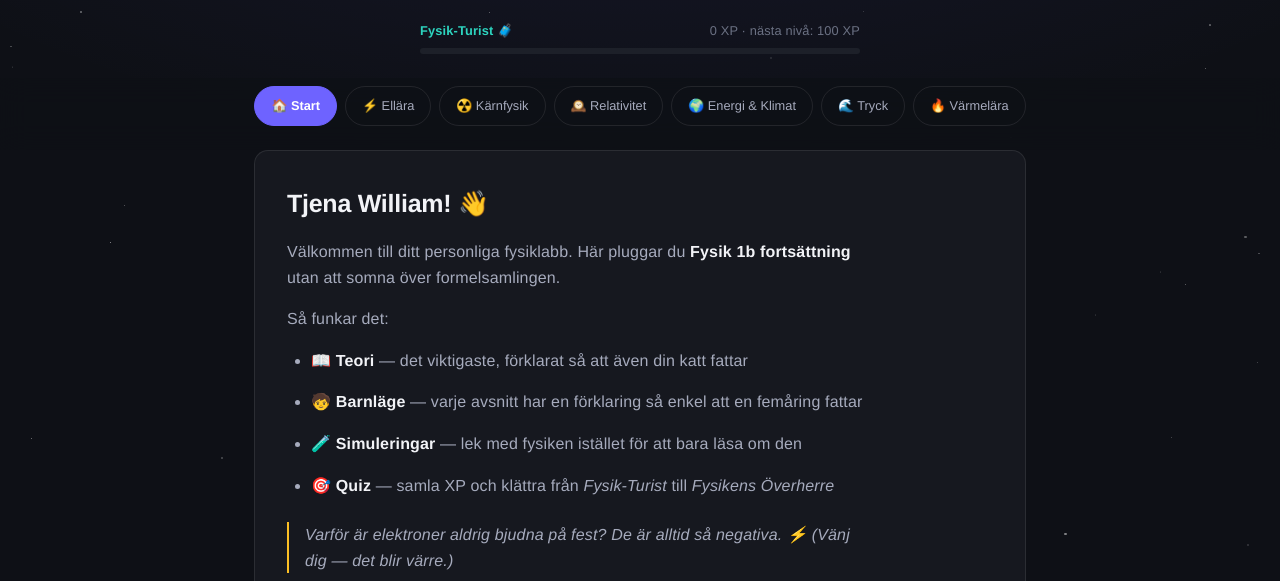
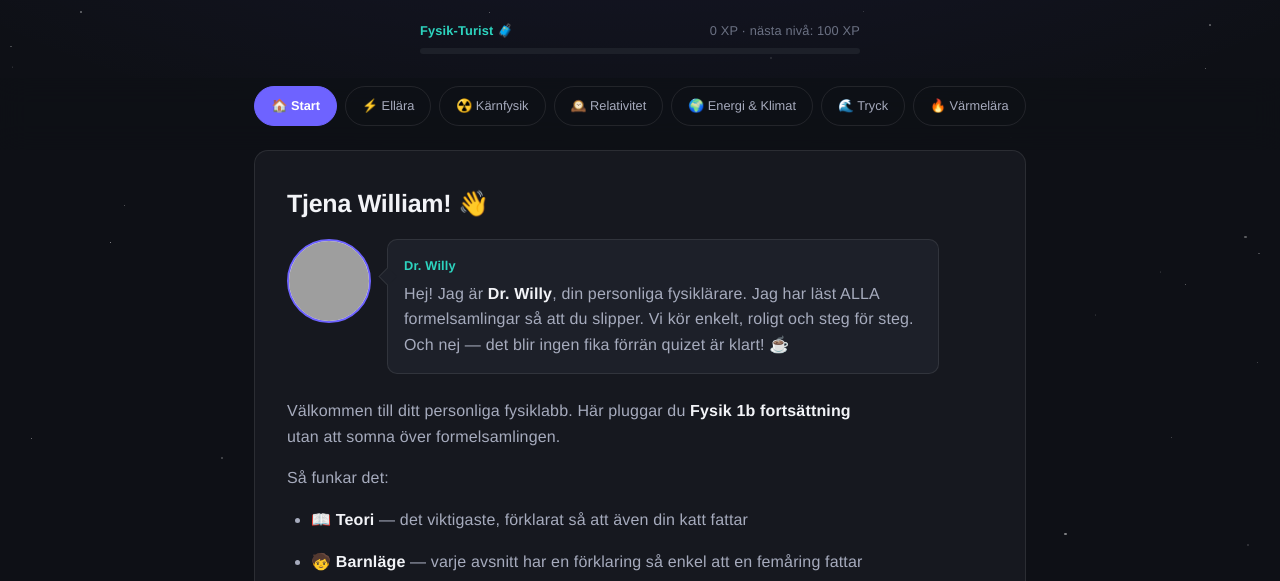
Before and after one commit to DaniloNaujoksi/fysik-1b, a plain HTML site: page index.html in a window 1280 px wide. Shown: the part 163-744 px from the top of the page. Drawn offline with Linux system fonts and the light colour scheme; grey boxes are pictures that could not be loaded.

Commit message:
feat: Dr. Willy als persoenlicher Lehrer-Charakter (Avatar, Sprechblasen, Modul-Sprueche, Quiz-Feedback, zweisprachig)
Co-Authored-By: Claude Fable 5 <noreply@anthropic.com>

```diff
--- a/app.js
+++ b/app.js
@@ -139,11 +139,20 @@ const app = (() => {
     document.getElementById(id).classList.add('active');
   }
 
+  // Dr. Willy — pratbubbla med avatar
+  function drwHtml(text, mini = false) {
+    return `<div class="drw${mini ? ' mini' : ''}">
+      <img src="assets/dr-william.png" alt="${S('drwName')}">
+      <div class="drw-bubble"><span class="drw-name">${S('drwName')}</span>${text}</div>
+    </div>`;
+  }
+
   // ---------- Startsida ----------
   function renderWelcome() {
     document.getElementById('welcome').innerHTML = `
       <div class="card">
         <h2>${S('welcomeH')}</h2>
+        ${drwHtml(S('drwWelcome'))}
         <p>${S('welcomeIntro')}</p>
         <p>${S('howItWorks')}</p>
         <ul>
@@ -194,6 +203,7 @@ const app = (() => {
       <div class="card">
         <h2>${m.icon} ${L(m.title)}</h2>
         <p>${L(m.intro)}</p>
+        ${drwHtml(L(m.drw))}
         ${m.theory.map(t => `
           <div class="theory-block">
             <h4>${L(t.h)}</h4>
@@ -265,7 +275,7 @@ const app = (() => {
     const msg = correct ? pick(S('praise')) : pick(S('roast'));
     document.getElementById('quiz-feedback').innerHTML = `
       <div class="quiz-feedback ${correct ? 'good' : 'bad'}">
-        <b>${msg}</b><br>${L(q.expl)}<br>
+        ${drwHtml(`<b>${msg}</b><br>${L(q.expl)}`, true)}
         <button class="btn-primary" onclick="app.nextQuestion()">${quiz.index + 1 < quiz.questions.length ? S('nextQ') : S('showResult')}</button>
       </div>`;
     document.getElementById('quiz-feedback').scrollIntoView({ behavior: 'smooth', block: 'nearest' });
--- a/data.js
+++ b/data.js
@@ -52,7 +52,9 @@ const STRINGS = {
     sFriction: 'Friktion', sDropAgain: '🔄 Släpp kulan igen', sEp: 'Lägesenergi', sEk: 'Rörelseenergi', sHeatLoss: 'Värme (förlust)', sHeatBar: 'Värme',
     sDepth: 'Djup', sWaterP: 'Vattentryck', sTotalP: 'Totalt tryck (inkl. luft)', sSurface: 'yta (0 m)',
     sPowerW: 'Effekt', sRestart: '🧊 Börja om (20 °C)', sTemp: 'Temperatur', sEnergyIn: 'Tillförd energi', sStatus: 'Status',
-    sWaiting: 'Väntar…', sHeating: 'Värmer upp…', sBoiling: 'Kokar! Fasövergång', sAllGone: 'Allt har kokat bort! 💨', sPlate: 'spisplatta'
+    sWaiting: 'Väntar…', sHeating: 'Värmer upp…', sBoiling: 'Kokar! Fasövergång', sAllGone: 'Allt har kokat bort! 💨', sPlate: 'spisplatta',
+    drwName: 'Dr. Willy',
+    drwWelcome: 'Hej! Jag är <b>Dr. Willy</b>, din personliga fysiklärare. Jag har läst ALLA formelsamlingar så att du slipper. Vi kör enkelt, roligt och steg för steg. Och nej — det blir ingen fika förrän quizet är klart! ☕'
   },
   de: {
     siteTitle: 'Williams Physiklabor',
@@ -103,7 +105,9 @@ const STRINGS = {
     sFriction: 'Reibung', sDropAgain: '🔄 Kugel nochmal loslassen', sEp: 'Lageenergie', sEk: 'Bewegungsenergie', sHeatLoss: 'Wärme (Verlust)', sHeatBar: 'Wärme',
     sDepth: 'Tiefe', sWaterP: 'Wasserdruck', sTotalP: 'Gesamtdruck (inkl. Luft)', sSurface: 'Oberfläche (0 m)',
     sPowerW: 'Leistung', sRestart: '🧊 Neustart (20 °C)', sTemp: 'Temperatur', sEnergyIn: 'Zugeführte Energie', sStatus: 'Status',
-    sWaiting: 'Wartet…', sHeating: 'Heizt auf…', sBoiling: 'Kocht! Phasenübergang', sAllGone: 'Alles verkocht! 💨', sPlate: 'Herdplatte'
+    sWaiting: 'Wartet…', sHeating: 'Heizt auf…', sBoiling: 'Kocht! Phasenübergang', sAllGone: 'Alles verkocht! 💨', sPlate: 'Herdplatte',
+    drwName: 'Dr. Willy',
+    drwWelcome: 'Hej! Ich bin <b>Dr. Willy</b>, dein persönlicher Physiklehrer. Ich habe ALLE Formelsammlungen gelesen, damit du es nicht musst. Wir machen das einfach, lustig und Schritt für Schritt. Und nein — Fika gibt es erst nach dem Quiz! ☕'
   }
 };
 
@@ -169,6 +173,10 @@ const MODULES = [
     joke: {
       sv: 'Ohm, Ohm på hemmet... förlåt. Vi går vidare.',
       de: 'Trautes Heim, Ohm allein... Entschuldigung. Weiter im Text.'
+    },
+    drw: {
+      sv: 'Lyssna nu! Elektroner är som jag på väg till fikarummet — de tar ALLTID vägen med minst motstånd. Lär dig Ohms lag, annars blir det inget kaffe!',
+      de: 'Jetzt aufgepasst! Elektronen sind wie ich auf dem Weg zur Fika-Pause — sie nehmen IMMER den Weg des geringsten Widerstands. Lern das Ohmsche Gesetz, sonst gibt es keinen Kaffee!'
     },
     sim: 'circuit',
     simTitle: { sv: '🧪 Simulering: Ohms lag i praktiken', de: '🧪 Simulation: Ohmsches Gesetz in Aktion' },
@@ -274,6 +282,10 @@ const MODULES = [
       sv: 'En neutron går in på en bar och frågar vad en öl kostar. Bartendern: "För dig? Ingen laddning."',
       de: 'Ein Neutron geht in eine Bar und fragt, was ein Bier kostet. Der Barkeeper: "Für dich? Keine Ladung."'
     },
+    drw: {
+      sv: 'Halveringstid? Tänk på mitt lördagsgodis: efter tio minuter är hälften borta. Efter tjugo: en fjärdedel. Exponentiellt avtagande — precis som mitt tålamod när ingen pluggat.',
+      de: 'Halbwertszeit? Denk an meine Samstagssüßigkeiten: nach zehn Minuten ist die Hälfte weg. Nach zwanzig: ein Viertel. Exponentiell abnehmend — genau wie meine Geduld, wenn keiner gelernt hat.'
+    },
     sim: 'decay',
     simTitle: { sv: '🧪 Simulering: Radioaktivt sönderfall', de: '🧪 Simulation: Radioaktiver Zerfall' },
     simDesc: {
@@ -377,6 +389,10 @@ const MODULES = [
     joke: {
       sv: 'Einstein, Newton och Pascal leker kurragömma. Einstein räknar. Newton ritar en kvadrat på 1 m² och ställer sig i den. Einstein: "Hittat! Newton!" Newton: "Nej. En Newton per kvadratmeter — jag är Pascal."',
       de: 'Einstein, Newton und Pascal spielen Verstecken. Einstein zählt. Newton malt ein Quadrat von 1 m² und stellt sich hinein. Einstein: "Gefunden! Newton!" Newton: "Nein. Ein Newton pro Quadratmeter — ich bin Pascal."'
+    },
+    drw: {
+      sv: 'Einstein säger att tiden går långsammare när man rör sig fort. Därför joggar jag aldrig — jag vägrar bli yngre än mina studenter. Fysiken förbjuder det. Typ.',
+      de: 'Einstein sagt, die Zeit vergeht langsamer, wenn man sich schnell bewegt. Deshalb jogge ich nie — ich weigere mich, jünger zu werden als meine Studenten. Die Physik verbietet das. Quasi.'
     },
     sim: 'relativity',
     simTitle: { sv: '🧪 Simulering: Tidsdilatation', de: '🧪 Simulation: Zeitdilatation' },
@@ -482,6 +498,10 @@ const MODULES = [
       sv: 'Termodynamikens tre lagar, fritt översatta: 1) Du kan inte vinna. 2) Du kan inte ens spela oavgjort. 3) Du kan inte lämna spelet.',
       de: 'Die drei Hauptsätze der Thermodynamik, frei übersetzt: 1) Du kannst nicht gewinnen. 2) Du kannst nicht mal unentschieden spielen. 3) Du kannst das Spiel nicht verlassen.'
     },
+    drw: {
+      sv: 'Energi försvinner aldrig — den byter bara form. Min frukost i morse? Nu är den föreläsningsenergi. Varsågod, det här är toppmodern fysik du får gratis.',
+      de: 'Energie verschwindet nie — sie wechselt nur die Form. Mein Frühstück heute Morgen? Ist jetzt Vorlesungsenergie. Bitte sehr, das ist Spitzenphysik gratis für dich.'
+    },
     sim: 'energy',
     simTitle: { sv: '🧪 Simulering: Kulan i backen (energiomvandling)', de: '🧪 Simulation: Kugel in der Schüssel (Energieumwandlung)' },
     simDesc: {
@@ -585,6 +605,10 @@ const MODULES = [
     joke: {
       sv: 'Vad sa trycket till ytan? "Du får mig att känna mig så liten när du är stor." p = F/A, romantik på fysikvis.',
       de: 'Was sagte der Druck zur Fläche? "Du lässt mich so klein fühlen, wenn du groß bist." p = F/A, Physiker-Romantik.'
+    },
+    drw: {
+      sv: 'Var tionde meter under vattnet: en atmosfär till. Därför håller jag alla mina föreläsningar på land. Säkerheten först — och krittavlan flyter ändå inte.',
+      de: 'Alle zehn Meter unter Wasser: eine Atmosphäre mehr. Deshalb halte ich alle meine Vorlesungen an Land. Sicherheit zuerst — und die Kreidetafel schwimmt sowieso nicht.'
     },
     sim: 'pressure',
     simTitle: { sv: '🧪 Simulering: Dyk ner i djupet', de: '🧪 Simulation: Tauch in die Tiefe' },
@@ -690,6 +714,10 @@ const MODULES = [
       sv: 'Varför är saunan på 90 °C skön men vatten på 90 °C livsfarligt? Luft har låg värmekapacitet och leder värme uselt — vattnet dumpar hundra gånger mer energi i dig. Fysik räddar liv (och bastukvällar).',
       de: 'Warum ist die Sauna bei 90 °C angenehm, aber Wasser bei 90 °C lebensgefährlich? Luft hat niedrige Wärmekapazität und leitet Wärme miserabel — Wasser kippt hundertmal mehr Energie in dich. Physik rettet Leben (und Saunaabende).'
     },
+    drw: {
+      sv: 'Vatten har enorm värmekapacitet — därför tar mitt tekök en evighet. Perfekt: då hinner vi alltid med en genomgång till medan vi väntar. Ni är välkomna.',
+      de: 'Wasser hat eine enorme Wärmekapazität — deshalb braucht mein Teekessel eine Ewigkeit. Perfekt: dann schaffen wir beim Warten immer noch eine Wiederholung. Gern geschehen.'
+    },
     sim: 'heat',
     simTitle: { sv: '🧪 Simulering: Koka vattnet', de: '🧪 Simulation: Wasser kochen' },
     simDesc: {
--- a/style.css
+++ b/style.css
@@ -243,6 +243,55 @@ section.active { display: block; }
 }
 .eli5 b { color: var(--accent); }
 
+/* Dr. Willy — personlig lärare */
+.drw {
+  display: flex;
+  gap: var(--s2);
+  align-items: flex-start;
+  margin-bottom: var(--s3);
+}
+.drw img {
+  width: 84px;
+  height: 84px;
+  border-radius: 50%;
+  object-fit: cover;
+  object-position: 18% 12%;
+  border: 2px solid var(--primary);
+  flex-shrink: 0;
+  background: #fdfcf8;
+}
+.drw-bubble {
+  position: relative;
+  background: var(--surface-2);
+  border: 1px solid var(--line);
+  border-radius: var(--radius-s);
+  padding: var(--s2);
+  color: var(--text-2);
+  max-width: 62ch;
+}
+.drw-bubble::before {
+  content: '';
+  position: absolute;
+  left: -7px;
+  top: 30px;
+  width: 12px;
+  height: 12px;
+  background: var(--surface-2);
+  border-left: 1px solid var(--line);
+  border-bottom: 1px solid var(--line);
+  transform: rotate(45deg);
+}
+.drw-bubble .drw-name {
+  display: block;
+  font-weight: 700;
+  color: var(--accent);
+  margin-bottom: 4px;
+  font-size: var(--fs-0);
+}
+.drw.mini img { width: 44px; height: 44px; border-width: 1.5px; }
+.drw.mini .drw-bubble { padding: 10px var(--s2); }
+.drw.mini .drw-bubble::before { top: 15px; }
+
 .joke {
   font-style: italic;
   color: var(--text-3);
```
Also changed, not shown: 1 other file.
